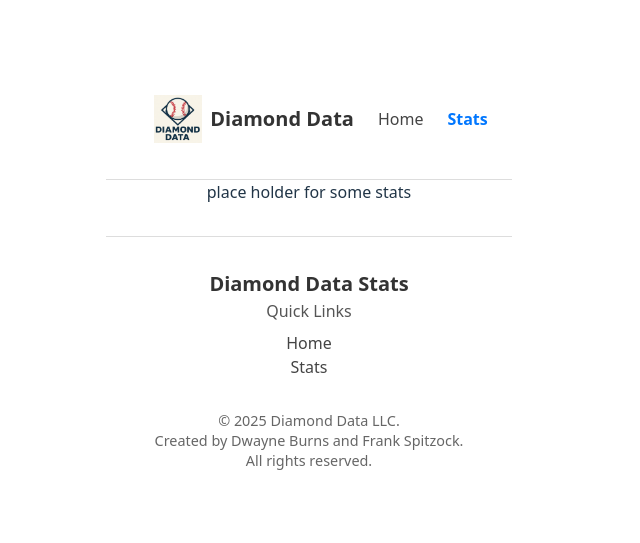
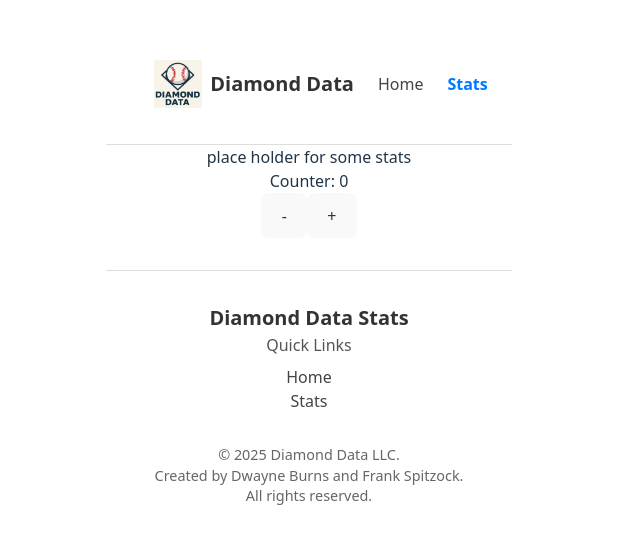
Before and after one commit to FSpitzock/Diamond_Data_Baseball_Stat_Tracker, a React (Vite) app: page /Stats in a window 1280 px wide. Shown: the part 119-662 px from the top of the page, without its empty margins (331-971 px from the left). Built offline with nearby package versions, Linux system fonts and the light colour scheme.

Commit message:
Initial setup for Game stats form.

```diff
--- /dev/null
+++ b/src/components/Forms/GameStatsForm.tsx
@@ -0,0 +1,50 @@
+import React, { useState } from 'react';
+
+// type CounterState = {
+//   count: number;
+// }
+
+// export default function AddStat() {
+//   const [value, setValue] = useState("");
+
+//   return (
+//     <label>
+//     Amount:
+//     <input
+//       type="number"
+//       value={value}
+//       onChange={(e) => setValue(e.target.value)}
+//       required
+//     />
+//   </label>
+
+// )};
+
+// v2
+
+type CounterState = {
+  count: number;
+}
+
+const GameStatsForm: React.FC = () => {
+  const [state, setState] = useState<CounterState>({
+    count: 0,
+  });
+
+const decrement = () => {
+  setState({ count: state.count - 1 });
+}
+
+const increment = () => {
+  setState({ count: state.count + 1 });
+}
+
+return (
+  <div className="counter">
+    <h2>Counter: {state.count}</h2>
+    <button onClick={decrement}>-</button>
+    <button onClick={increment}>+</button>
+  </div>
+)};
+
+export default GameStatsForm
--- a/src/pages/Home.tsx
+++ b/src/pages/Home.tsx
@@ -1,3 +1,5 @@
+// Player overview page to view total stats for a player
+
 
 
 function Home () {
--- a/src/pages/Stats.tsx
+++ b/src/pages/Stats.tsx
@@ -1,11 +1,12 @@
+// Form to input player game stats
 
+import GameStatsForm from "../components/Forms/GameStatsForm";
 
 function Stats () {
     return(
       <>
-
         <h2>place holder for some stats</h2>
-
+        <GameStatsForm />
         </>
     )
 }
```
